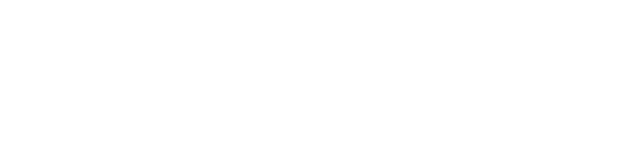
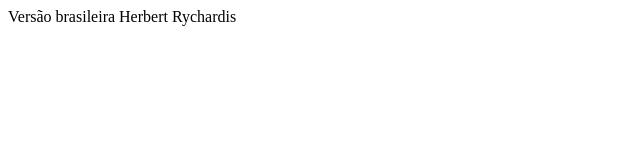
Before and after one commit to marcelorafaelfeil/repositorio-teste, a website: page src/index.html in a window 1280 px wide. Shown: the whole page, without its empty margins (0-640 px from the left). Drawn offline with Linux system fonts and the light colour scheme.

Commit message:
Versão atualizada footer

```diff
--- a/src/index.html
+++ b/src/index.html
@@ -6,6 +6,6 @@
   <title>Document</title>
 </head>
 <body>
-
+  <footer>Versão brasileira Herbert Rychardis</footer>
 </body>
 </html>
```
